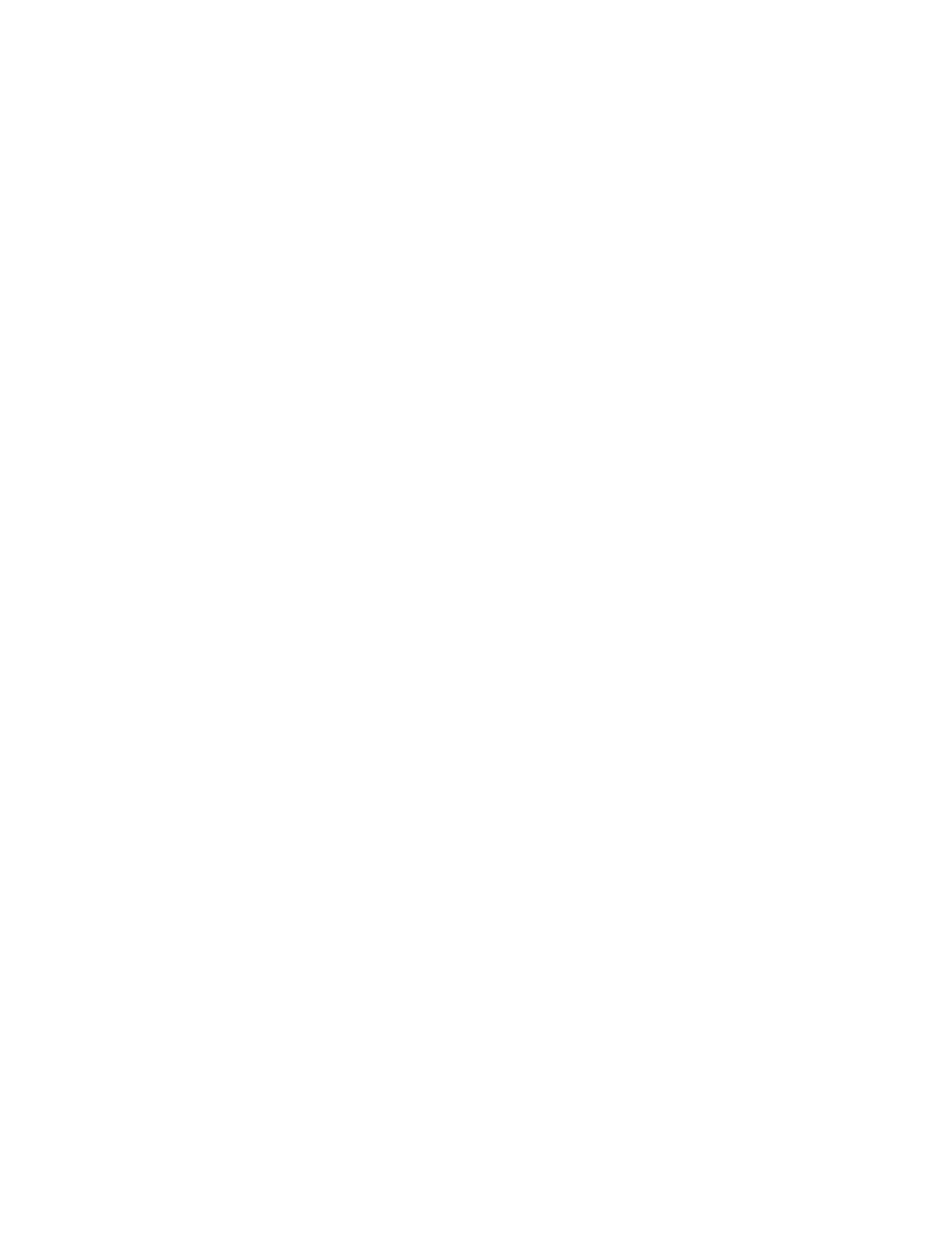
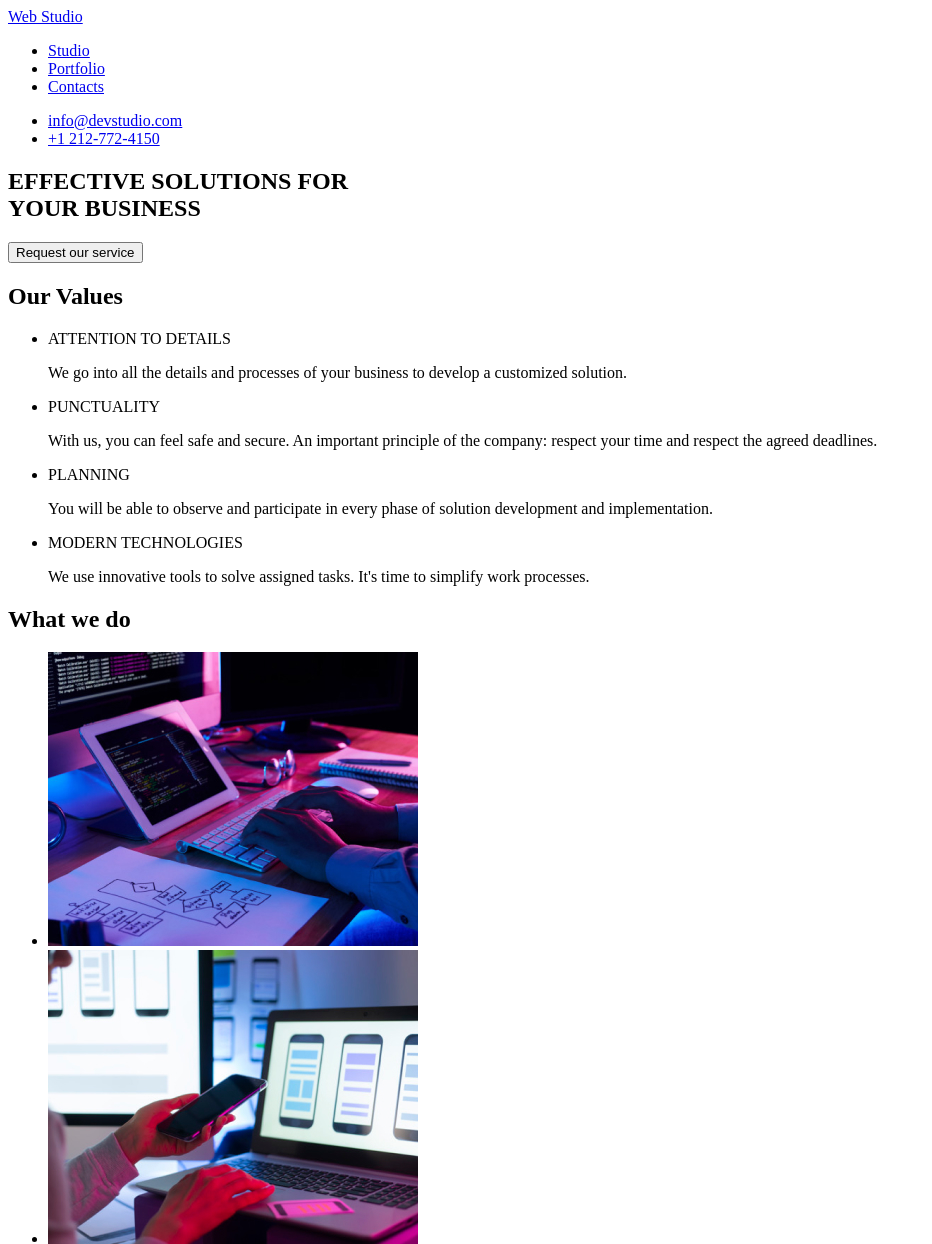
Before and after one commit to carrisasanchez/goit-markup-hw-01, a plain HTML site: page index.html in a window 1280 px wide. Shown: the top 1244 px of the page, without its empty margins (0-932 px from the left). Before the commit the page ends 800 px from the top, so only its background shows below. Drawn offline with Linux system fonts and the light colour scheme.

Commit message:
Homework

```diff
--- a/index.html
+++ b/index.html
@@ -7,9 +7,81 @@
     <title>Web Studio</title>
 </head>
 <body>
-    <header><nav></nav></header>
-    <main></main>
-    <footer></footer>
+    <header>
+        <a href="#">Web Studio</a>
+        <nav>
+            <ul>
+                <li><a href="#">Studio</a></li>
+                <li><a href="#">Portfolio</a></li>
+                <li><a href="#">Contacts</a></li>
+            </ul>
+        </nav>
+        <ul>
+            <li><a href="mailto:info@devstudio.com">info@devstudio.com</a></li>
+            <li><a href="tel:+1 212-772-4150">+1 212-772-4150</a></li>
+        </ul>
+    </header>
+    <main>
+        <section>
+            <h1>EFFECTIVE SOLUTIONS FOR <br> YOUR BUSINESS</h1>
+            <button type="button">Request our service</button>
+        </section>
+
+        <section>
+            <h2>Our Values</h2>
+            <ul>
+                <li>ATTENTION TO DETAILS
+                    <p>We go into all the details and processes of your business to develop a customized solution.</p>
+                </li>
+                <li>PUNCTUALITY
+                <p>With us, you can feel safe and secure. An important principle of the company: respect your time and respect the agreed
+                deadlines.</p>
+                </li>
+                <li>PLANNING
+                <p>You will be able to observe and participate in every phase of solution development and implementation.</p>
+                </li>
+                <li>MODERN TECHNOLOGIES
+                    <p>We use innovative tools to solve assigned tasks. It's time to simplify work processes.</p>
+                </li>
+            </ul>
+        </section>
+        <section>
+            <h2>What we do</h2>
+            <ul>
+            <li><img src="images/typing.jpg" alt="typing" width="370"></li>
+            <li><img src="images/cellphone.jpg" alt="cellphone" width="370"></li>
+            <li><img src="images/coloring.jpg" alt="colors" width="370"></li>
+        </ul>
+        </section>
+
+        <section>
+            <h2>Our Team</h2>
+            <ul>
+                <li><img src="images/christopherwalker.jpg" alt="man with beard"></li>
+                <p><b>Christopher Walker</b></p>
+                <p>Product Designer</p>
+                <li><img src="images/kylieevans.jpg" alt="woman with glasses"></li>
+                <p><b>Kylie Evans</b></p>
+                <p>Frontend Developer</p>
+                <li><img src="images/ryanharris.jpg" alt="man smiling"></li>
+                <p><b>Ryan Harris</b></p>
+                <p>Marketing</p>
+                <li><img src="images/tylermoore.jpg" alt="man in black"></li>
+                <p><b>Tyler Moore</b></p>
+                <p>UI Designer</p>
+            </ul>
+
+        </section>
+
+    </main>
+    <footer>
+        <ul>
+            <li><a href="#">Web Studio</a></li>
+            <li><address><a href="#">695 Park Ave, New York, NY 10065, United States</a></address></li>
+            <li><a href="mailto:info@devstudio.com">info@devstudio.com</a></li>
+            <li><a href="tel:+1 212-772-4150">+1 212-772-4150</a></li>
+        </ul>
+    </footer>
 
 </body>
 </html>
```
Also changed, not shown: images/cellphone.jpg (added), images/christopherwalker.jpg (added), images/coloring.jpg (added), images/kylieevans.jpg (added), images/ryanharris.jpg (added), images/tylermoore.jpg (added), images/typing.jpg (added), 2 other files.
